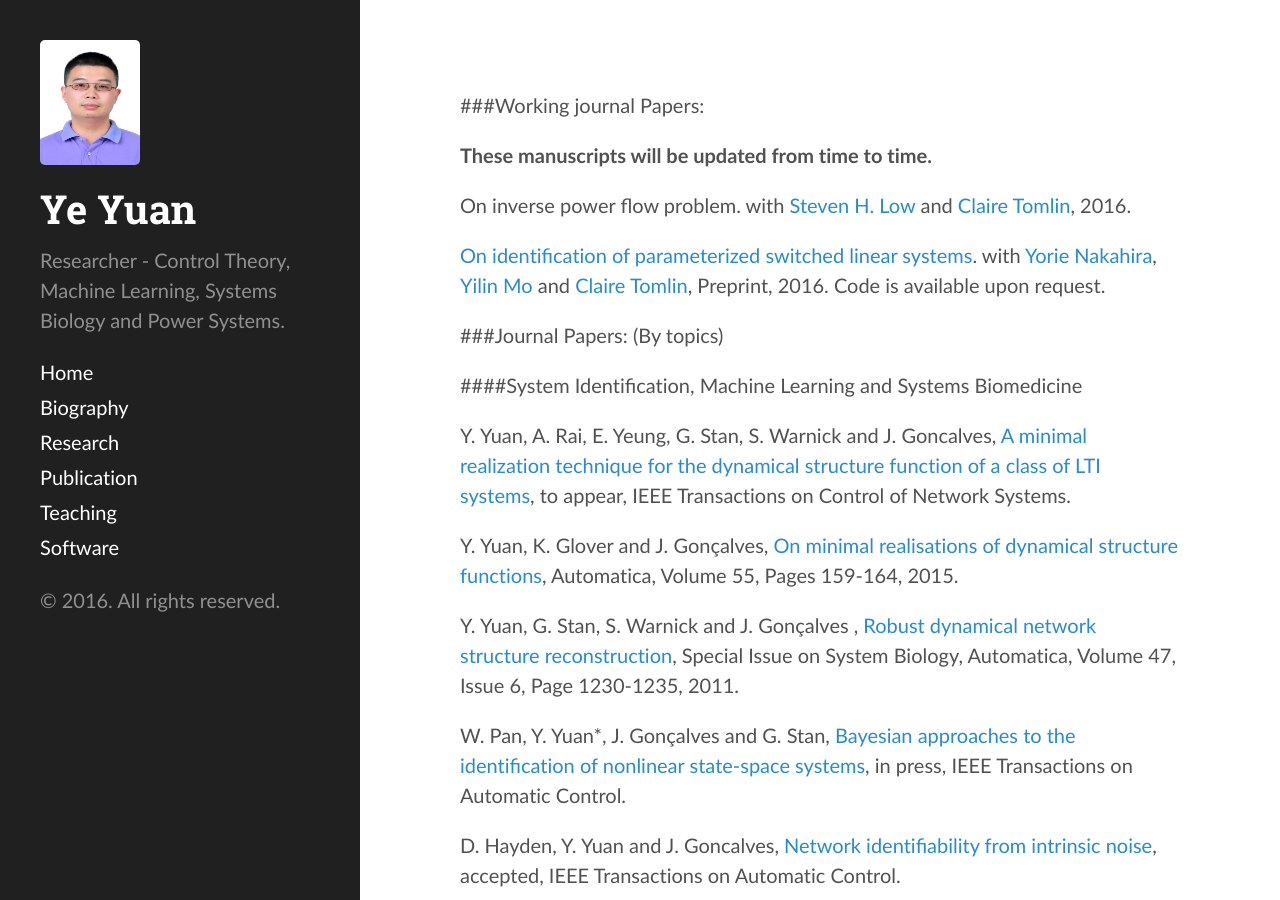
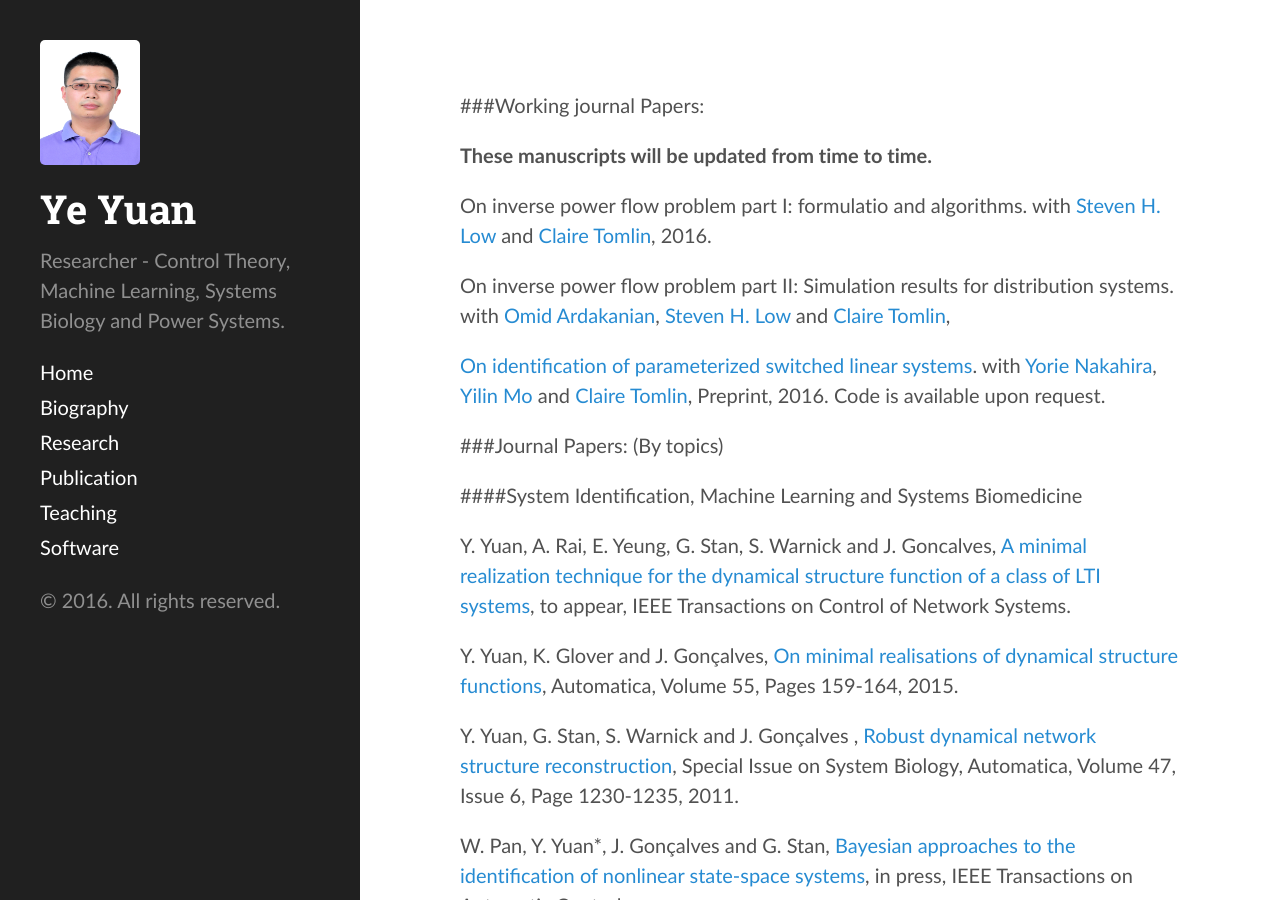
Before and after one commit to yy311/yy311.github.io, a Jekyll site: the page built from publication.md, in a window 1280 px wide and 900 px high. Built offline with Jekyll 4.4.1, drawn with Linux system fonts in a browser that asks for light colours.

Commit message:
Update publication.md

```diff
--- a/publication.md
+++ b/publication.md
@@ -6,7 +6,9 @@ layout: page
 
 <b>These manuscripts will be updated from time to time. </b>
 
-On inverse power flow problem. with [Steven H. Low](http://netlab.caltech.edu/~slow/) and [Claire Tomlin](http://www.eecs.berkeley.edu/~tomlin/), 2016.
+On inverse power flow problem part I: formulatio and algorithms. with [Steven H. Low](http://netlab.caltech.edu/~slow/) and [Claire Tomlin](http://www.eecs.berkeley.edu/~tomlin/), 2016.
+
+On inverse power flow problem part II: Simulation results for distribution systems. with [Omid Ardakanian](http://blizzard.cs.uwaterloo.ca/~oardakan/), [Steven H. Low](http://netlab.caltech.edu/~slow/) and [Claire Tomlin](http://www.eecs.berkeley.edu/~tomlin/),
 
 [On identification of parameterized switched linear systems](https://hybrid.eecs.berkeley.edu/~yeyuan/switchedid.pdf). with [Yorie Nakahira](https://directory.caltech.edu/personnel/ynakahir), [Yilin Mo](http://yilinmo.github.io/) and [Claire Tomlin](http://www.eecs.berkeley.edu/~tomlin/), Preprint, 2016. Code is available upon request.
 
```
